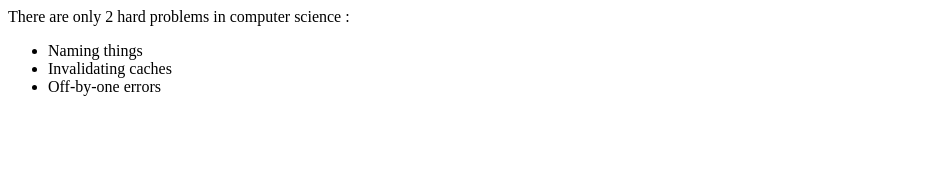
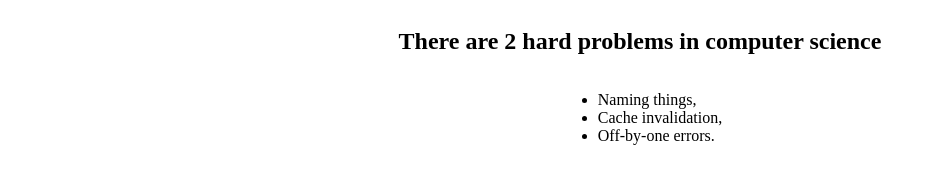
Before and after one commit to byjean/csproblems, a plain HTML site: page index.html in a window 1280 px wide. Shown: the whole page, without its empty margins (0-936 px from the left). Drawn offline with Linux system fonts and the light colour scheme.

Commit message:
Improved html5

```diff
--- a/index.html
+++ b/index.html
@@ -1,13 +1,19 @@
 <!DOCTYPE html>
-<html>
+<html lang=en>
     <head>
+        <meta charset=utf-8>
         <title>CS Problems</title>
     </head>
-    <body>
-        There are only 2 hard problems in computer science :
+    <body style="
+        display: flex;
+        flex-direction: column;
+        align-items: center;
+    ">
+        <h2>There are 2 hard problems in computer science</h2>
         <ul>
-            <li>Naming things
-            <li>Invalidating caches
-            <li>Off-by-one errors
+            <li>Naming things,
+            <li>Cache invalidation,
+            <li>Off-by-one errors.
+        </ul>
     </body>
 </html>
```
